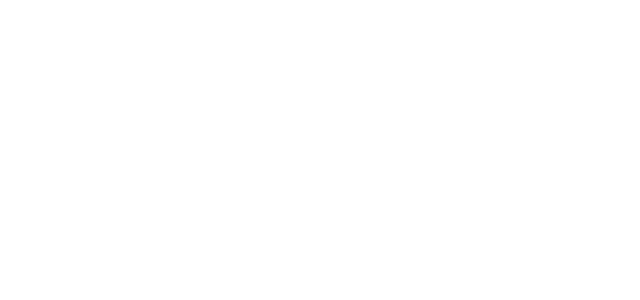
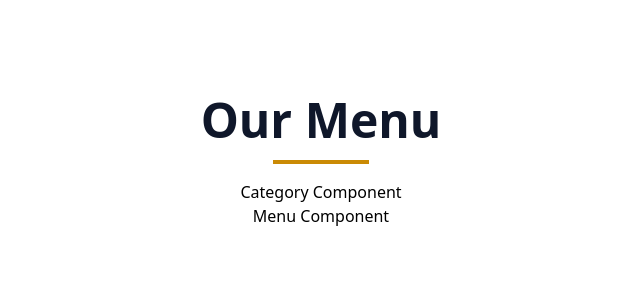
Before and after one commit to erfanajorlu/Menu, a React (Create React App) app: page / in a window 1280 px wide. Shown: the top 300 px of the page, without its empty margins (319-959 px from the left). Built offline with nearby package versions, Linux system fonts and the light colour scheme.

Commit message:
write base of App

```diff
--- a/src/App.js
+++ b/src/App.js
@@ -1,9 +1,15 @@
 import React from "react";
+import Category from "./Category";
+import Menu from "./Menu";
+import data from './data'
 
 function App() {
   return (
-    <div className="">
-
+    <div className="w-full min-h-screen flex flex-col items-center my-24">
+      <h1 className="text-5xl font-bold text-slate-900">Our Menu</h1>
+      <div className="w-24 h-1 bg-yellow-600 my-4"></div>
+      <Category />
+      <Menu />
     </div>
   );
 }
```
